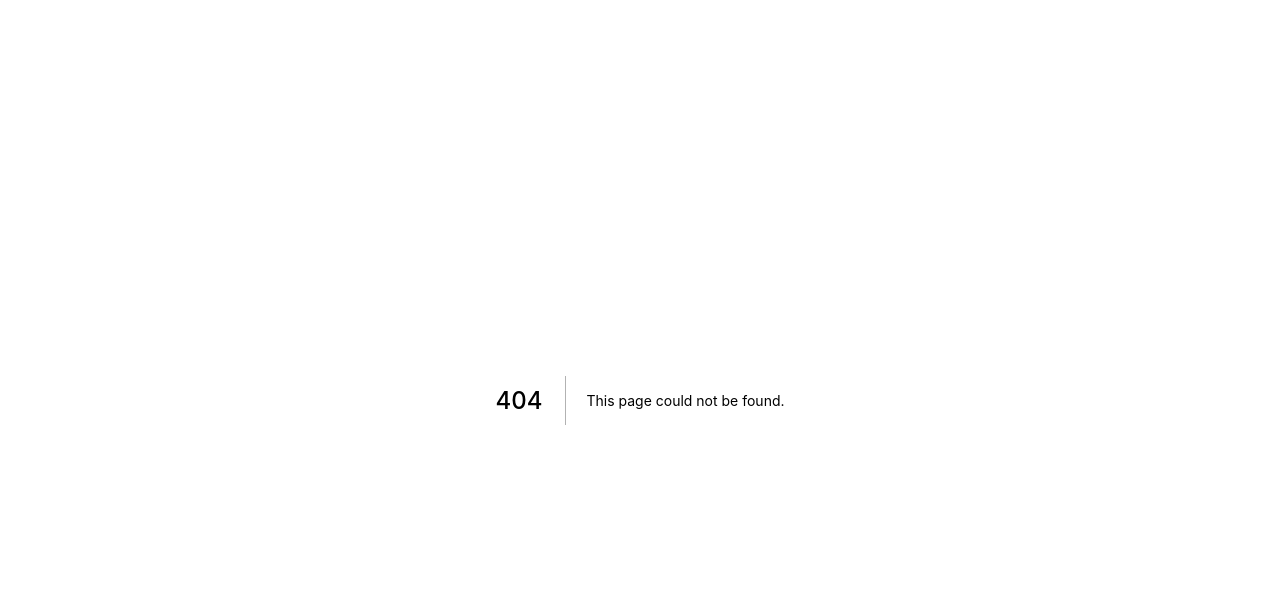
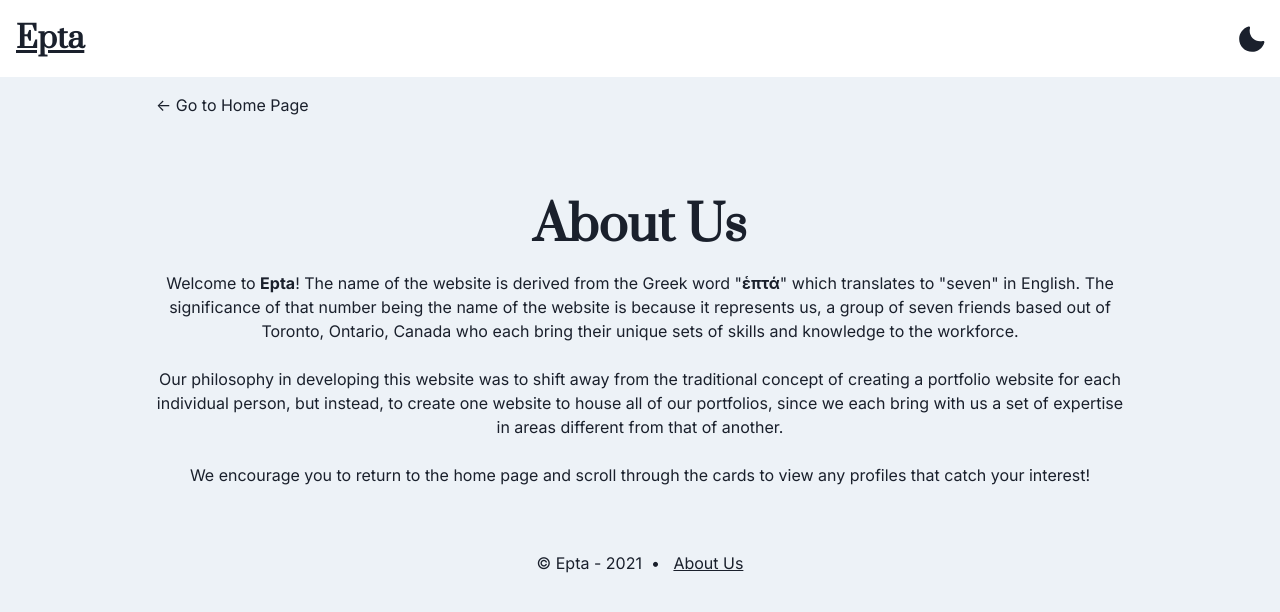
Before and after one commit to SJain99/epta, a Next.js app: page /about in a window 1280 px wide. Before the commit this address had no page. Shown: the top 612 px of the page. Built offline with nearby package versions, Linux system fonts and the light colour scheme.

Commit message:
Rework overall design layout, create About page.

```diff
--- /dev/null
+++ b/components/Footer.js
@@ -0,0 +1,13 @@
+import { Flex, Link, Text } from '@chakra-ui/react'
+
+const Footer = () => {
+    return (
+        <Flex mb={4} justifyContent="space-between" alignItems="center">
+            <Text>&copy; Epta - 2021 &nbsp;</Text>
+            <Text>&#8226;&nbsp;&nbsp;&nbsp;</Text>
+            <Link href="/about" textDecoration="underline">About Us</Link>
+        </Flex>
+    )
+}
+
+export default Footer;
--- /dev/null
+++ b/components/Header.js
@@ -0,0 +1,29 @@
+import { Flex, Link, IconButton, useColorMode } from '@chakra-ui/react'
+import { MoonIcon, SunIcon } from '@chakra-ui/icons'
+
+const Header = () => {
+    const { colorMode, toggleColorMode } = useColorMode();
+    return (
+        <Flex
+            justifyContent="space-between"
+            alignItems="center"
+            backgroundColor={colorMode === "light" ? "white" : "gray.800"}
+            width="100%"
+          >
+              <Link href="/" fontSize="3xl" fontWeight="bold" p={4} fontFamily="Prata">
+              Epta
+              </Link>
+              <IconButton
+                aria-label="icon"
+                icon={colorMode === "light" ? <MoonIcon /> : <SunIcon />}
+                fontSize="28px"
+                variant="subtle"
+                _hover={{color:"gray.700"}}
+                onClick={toggleColorMode}
+                mr={2}
+              />
+          </Flex>
+    )
+}
+
+export default Header;
--- a/pages/_app.js
+++ b/pages/_app.js
@@ -1,6 +1,13 @@
-import { ChakraProvider, extendTheme } from "@chakra-ui/react"
+import { ChakraProvider, extendTheme } from "@chakra-ui/react";
 
 export const theme = extendTheme({
+  styles: {
+    global: (props) => ({
+      "body": {
+        backgroundColor: props.colorMode === "light" ? "gray.100" : "gray.900"
+      },
+    }),
+  },
   fonts: {
     body: `Inter,Prata,-apple-system,BlinkMacSystemFont,"Segoe UI",Helvetica,Arial,sans-serif,"Apple Color Emoji","Segoe UI Emoji","Segoe UI Symbol"`,
     heading: `Inter,Prata,-apple-system,BlinkMacSystemFont,"Segoe UI",Helvetica,Arial,sans-serif,"Apple Color Emoji","Segoe UI Emoji","Segoe UI Symbol"`
--- /dev/null
+++ b/pages/about.js
@@ -0,0 +1,31 @@
+import Header from "../components/Header";
+import Footer from "../components/Footer";
+import { Flex, Link, Heading, Text } from '@chakra-ui/react';
+
+const about = () => {
+    return (
+        <Flex
+          justifyContent="space-between"
+          alignItems="center"
+          flexDirection="column"
+        >
+          <Header />
+          <Flex maxWidth="1000px" p={4} width="100%">
+            <Link href="/">&#8592; Go to Home Page</Link>
+          </Flex>
+          <Flex
+            alignItems="center"
+            justifyContent="center"
+            flexDirection="column"
+            height="100%"
+            my={16}
+          >
+              <Heading fontFamily="Prata" fontSize="5xl">About Us</Heading>
+              <Text maxWidth="1000px" align="center" px={4} pt={4}>Welcome to <span style={{fontWeight: 700}}>Epta</span>! The name of the website is derived from the Greek word &quot;<span style={{fontWeight: 700}}>ἑπτά</span>&quot; which translates to &quot;seven&quot; in English. The significance of that number being the name of the website is because it represents us, a group of seven friends based out of Toronto, Ontario, Canada who each bring their unique sets of skills and knowledge to the workforce.<br /><br />Our philosophy in developing this website was to shift away from the traditional concept of creating a portfolio website for each individual person, but instead, to create one website to house all of our portfolios, since we each bring with us a set of expertise in areas different from that of another.<br /><br />We encourage you to return to the home page and scroll through the cards to view any profiles that catch your interest!</Text>
+          </Flex>
+          <Footer />
+        </Flex>
+    )
+}
+
+export default about;
--- a/pages/index.js
+++ b/pages/index.js
@@ -1,11 +1,12 @@
-import { Flex, Link, IconButton, useColorMode, Text } from '@chakra-ui/react'
-import { ArrowBackIcon, ArrowForwardIcon, MoonIcon, SunIcon } from '@chakra-ui/icons'
+import { Flex, IconButton } from '@chakra-ui/react'
+import { ArrowBackIcon, ArrowForwardIcon } from '@chakra-ui/icons'
 import { createClient } from 'contentful';
 import { useState } from 'react';
 import HomePageCard from '../components/HomePageCard';
+import Header from '../components/Header';
+import Footer from '../components/Footer';
 
 export default function Home({cards}) {
-  const { colorMode, toggleColorMode } = useColorMode();
   const [ profileIndex, setProfileIndex ] = useState(0);
   const buttonColours = ["red", "green"];
   return (
@@ -13,45 +14,20 @@ export default function Home({cards}) {
           justifyContent="space-between"
           alignItems="center"
           flexDirection="column"
-          height="100vh"
-          display="flex"
-          backgroundColor={colorMode === "light" ? "gray.100" : "gray.900"}
           >
-          <Flex
-            justifyContent="space-between"
-            alignItems="center"
-            backgroundColor={colorMode === "light" ? "white" : "gray.800"}
-            width="100%"
-          >
-              <Link href="/" fontSize="3xl" fontWeight="bold" p={4} fontFamily="Prata">
-              Epta
-              </Link>
-              <IconButton
-                aria-label="icon"
-                icon={colorMode === "light" ? <MoonIcon /> : <SunIcon />}
-                fontSize="28px"
-                variant="subtle"
-                _hover={{color:"gray.700"}}
-                onClick={toggleColorMode}
-                mr={2}
-              />
-          </Flex>
-          <Flex alignItems="center" flexDirection="column" height="100%">
-            <Text maxWidth="1000px" align="center" px={4} pt={4}>Welcome to <span style={{fontWeight: 700}}>Epta</span>! The name of the website is derived from the Greek word &quot;<span style={{fontWeight: 700}}>ἑπτά</span>&quot; which translates to &quot;seven&quot; in English. The significance of that number being the name of the website is because it represents us, a group of seven friends based out of Toronto, Ontario, Canada who each bring their unique sets of skills and knowledge to the workforce. Feel free to scroll through the cards below and view any profiles that grab your attention!</Text>
+          <Header />
             <Flex
               alignItems="center"
               justifyContent="center"
               height="100%"
-              mb={16}
-              pt={4}
+              my={20}
             >
               <IconButton icon={<ArrowBackIcon />} fontSize="18px" marginRight="8px" variant="solid" borderRadius="full" onClick={() => profileIndex == 0 ? setProfileIndex(cards.length-1) : setProfileIndex(profileIndex - 1)} />
               <HomePageCard card={cards[profileIndex]} buttonColour={buttonColours[profileIndex]} />
               <IconButton icon={<ArrowForwardIcon />} fontSize="18px" marginLeft="8px" variant="solid" borderRadius="full" onClick={() => profileIndex == cards.length-1 ? setProfileIndex(0) : setProfileIndex(profileIndex + 1)} />
             </Flex>
-            <Text mb={4}>&copy; Epta - 2021</Text>
+            <Footer />
           </Flex>
-        </Flex>
   )
 }
 
```
Also changed, not shown: components/HomePageCard.js (+7 -5 lines).
